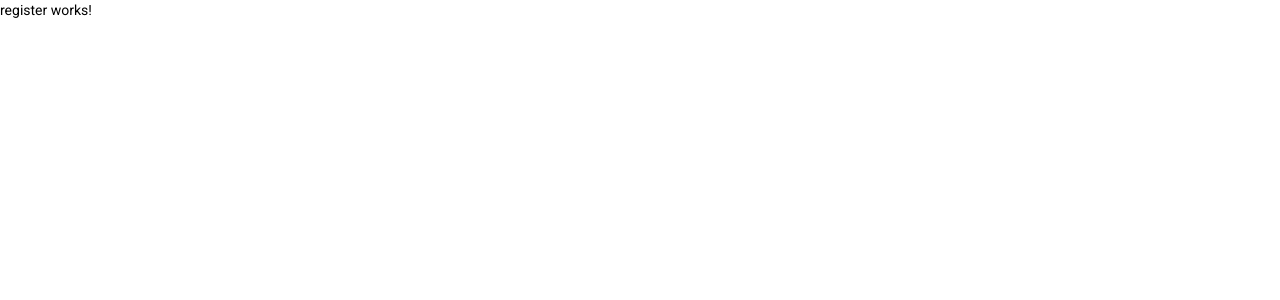
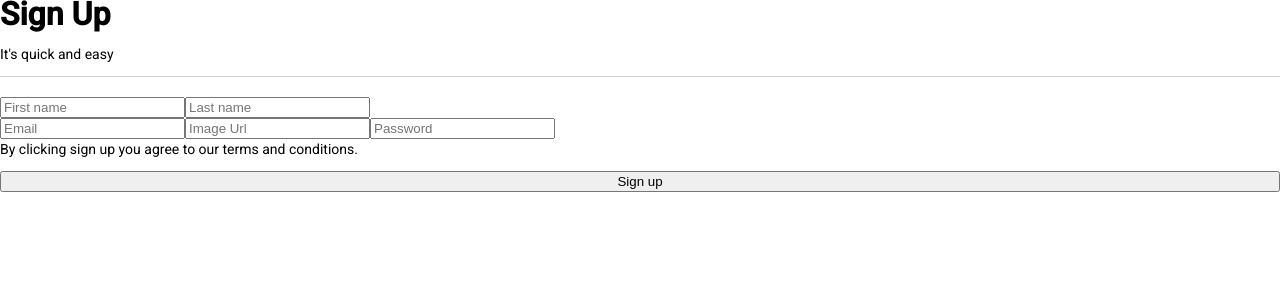
Before and after one commit to Crowe828/FBangles, an Angular app in the folder fbangles/: page /login in a window 1280 px wide. Shown: the top 300 px of the page. Built offline with nearby package versions, Linux system fonts and the light colour scheme.

Commit message:
basic structure for home page

```diff
--- a/fbangles/src/app/app-routing.module.ts
+++ b/fbangles/src/app/app-routing.module.ts
@@ -5,20 +5,22 @@ import { LoginComponent } from './components/login/login.component';
 import { HomeModule } from './components/home/home.module';
 import { FacebookGuard } from './guards/facebook.guard';
 import { RegisterComponent } from './components/register/register.component';
+import { HomeComponent } from './components/home/home.component';
 
 const routes: Routes = [
   {
     path: '',
-    loadChildren: () =>
-      import('./components/home/home.module').then((m) => m.HomeModule),
+    component: HomeComponent,
+    // loadChildren: () =>
+    //   import('./components/home/home.module').then((m) => m.HomeModule),
     canActivate: [FacebookGuard],
   },
   {
     path: 'login',
     component: RegisterComponent,
   },
+];
 
-];
 @NgModule({
   declarations: [],
   imports: [CommonModule, RouterModule.forRoot(routes)],
--- a/fbangles/src/app/app.component.html
+++ b/fbangles/src/app/app.component.html
@@ -1 +1,2 @@
+<mat-card style="display: none"></mat-card>
 <router-outlet></router-outlet>
--- a/fbangles/src/app/components/home/home.component.html
+++ b/fbangles/src/app/components/home/home.component.html
@@ -1 +1,65 @@
-<p>home works!</p>
+<div class="home-container">
+  <div class="home__header">
+    <div class="home__header__left">
+      <img src="../../../assets/facebook-logo.png" alt="logo" mat-card-avatar />
+      <div class="input">
+        <mat-icon>search</mat-icon>
+        <form>
+          <input type="text" placeholder="Search" />
+        </form>
+      </div>
+    </div>
+    <div class="home__header__middle">
+      <div class="active">
+        <mat-icon>home</mat-icon>
+      </div>
+      <div>
+        <mat-icon>ondemand_video</mat-icon>
+      </div>
+      <div>
+        <mat-icon>store</mat-icon>
+      </div>
+      <div>
+        <mat-icon>group</mat-icon>
+      </div>
+      <div>
+        <mat-icon>flag</mat-icon>
+      </div>
+    </div>
+    <div class="home__header__right">
+      <div>
+        <img src="" alt="avatar" mat-card-avatar />
+        <span class="name">MY NAME</span>
+      </div>
+
+      <div>
+        <mat-icon>add</mat-icon>
+      </div>
+      <div>
+        <mat-icon
+          matBadge="4"
+          matBadgeColor="primary"
+          matBadgeOverlap="false"
+          matBadgePosition="above after"
+          >forum</mat-icon
+        >
+      </div>
+      <div>
+        <mat-icon
+          matBadge="3"
+          matBadgeColor="warn"
+          matBadgeOverlap="false"
+          matBadgePosition="above after"
+          >notifications</mat-icon
+        >
+      </div>
+      <div>
+        <mat-icon [matMenuTriggerFor]="menu">expand_more</mat-icon>
+        <mat-menu #menu="matMenu">
+          <button><mat-icon>exit_to_app</mat-icon> Logout</button>
+        </mat-menu>
+      </div>
+    </div>
+  </div>
+  <div class="home__body"></div>
+</div>
--- a/fbangles/src/app/components/register/register.component.css
+++ b/fbangles/src/app/components/register/register.component.css
@@ -0,0 +1,29 @@
+.register {
+    padding: 0;
+}
+
+.header {
+    border-bottom: 1px solid lightgray;
+    width: 100%;
+}
+
+h3 {
+    font-weight: bold;
+    font-size: 32px;
+}
+
+.body {
+    margin-top: 20px;
+}
+
+form {
+    display: flex;
+    width: 100%;
+    flex-direction: column;
+    justify-content: center;
+}
+
+.user_name {
+    display: flex;
+    align-items: center;
+}
--- a/fbangles/src/app/components/register/register.component.html
+++ b/fbangles/src/app/components/register/register.component.html
@@ -1 +1,29 @@
-<p>register works!</p>
+<section class="register">
+  <div class="header">
+    <h3>Sign Up</h3>
+    <p>It's quick and easy</p>
+  </div>
+  <div class="body">
+    <form #form="ngForm">
+      <div class="user_name">
+        <input type="text" placeholder="First name" name="fname" ngModel />
+        <input type="text" placeholder="Last name" name="lname" ngModel />
+      </div>
+
+      <div class="email_password">
+        <input type="text" placeholder="Email" name="email" ngModel />
+        <input type="text" placeholder="Image Url" name="avatar" ngModel />
+        <input type="text" placeholder="Password" name="password" ngModel />
+      </div>
+
+      <p>By clicking sign up you agree to our terms and conditions.</p>
+      <button
+        type="submit"
+        class="submit-button"
+        [mat-dialog-close]="form.value"
+      >
+        Sign up
+      </button>
+    </form>
+  </div>
+</section>
--- a/fbangles/src/app/shared/material.module.ts
+++ b/fbangles/src/app/shared/material.module.ts
@@ -1,8 +1,22 @@
 import { NgModule } from '@angular/core';
 import { CommonModule } from '@angular/common';
 import { MatCardModule } from '@angular/material/card';
+import { MatIconModule } from '@angular/material/icon';
+import { MatSnackBarModule } from '@angular/material/snack-bar';
+import { MatProgressSpinnerModule } from '@angular/material/progress-spinner';
+import { MatDialogModule } from '@angular/material/dialog';
+import { MatBadgeModule } from '@angular/material/badge';
+import { MatMenuModule } from '@angular/material/menu';
 
-const modules: any[] = [MatCardModule];
+const modules: (any | MatCardModule)[] = [
+  MatBadgeModule,
+  MatIconModule,
+  MatCardModule,
+  MatSnackBarModule,
+  MatProgressSpinnerModule,
+  MatDialogModule,
+  MatMenuModule,
+];
 
 @NgModule({
   declarations: [],
```
Also changed, not shown: fbangles/src/app/app.module.ts (+7 -2 lines), fbangles/src/app/components/home/home.module.ts (+3 -10 lines), fbangles/src/assets/facebook-logo.png (added).
